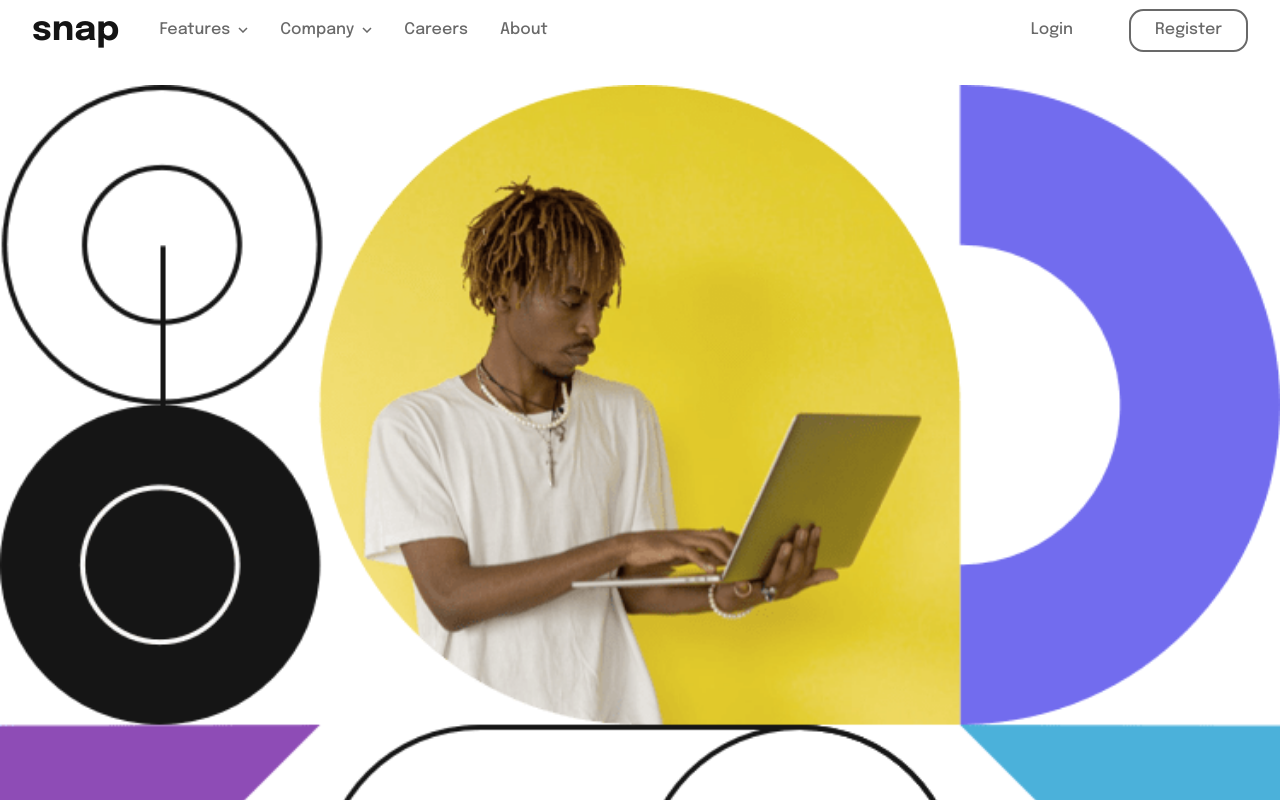
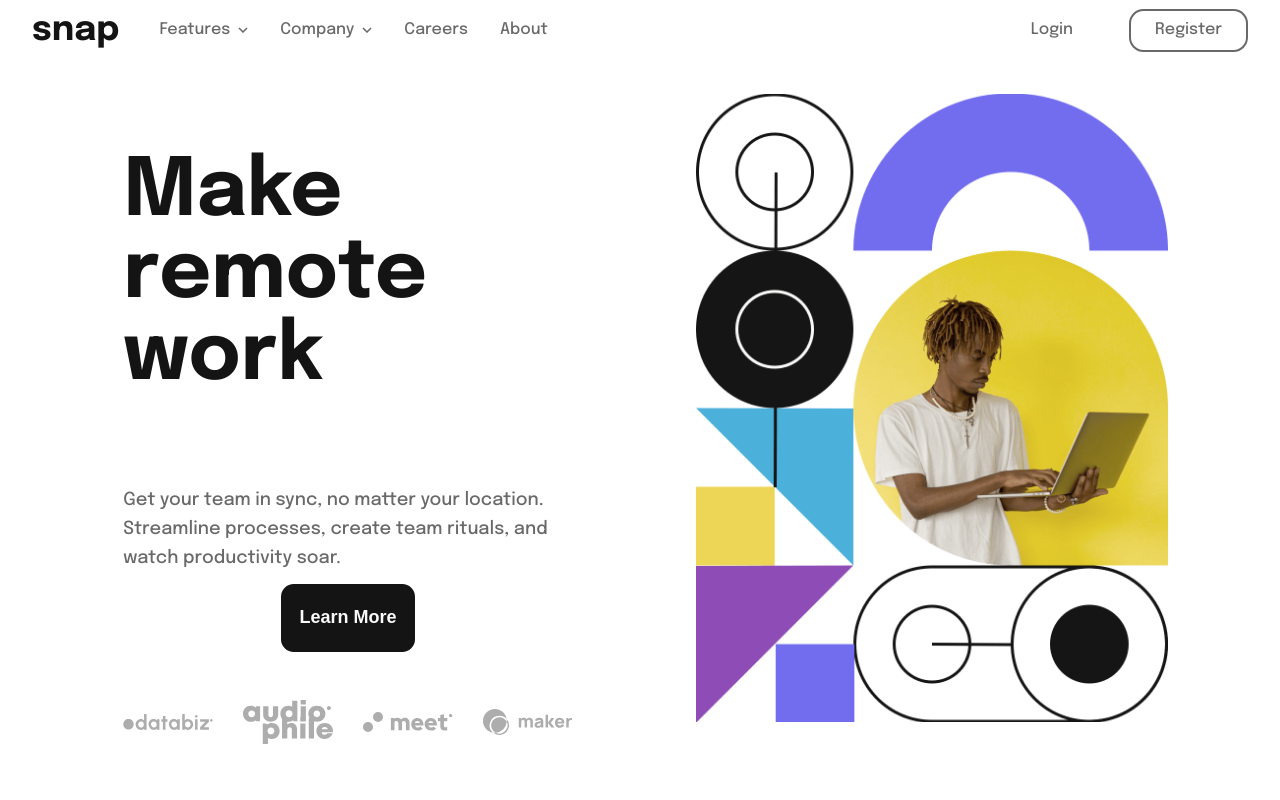
Before and after one commit to calebsg225/FM-intro-section-w-dropdowns, a React (Create React App) app: page / in a window 1280 px wide. Shown: the top 800 px of the page. Built offline with nearby package versions, Linux system fonts and the light colour scheme; the HTML template or start-up script is replaced by a standard one; a web font is replaced by a local one.

Commit message:
added nav hovers, some desktop responsiveness

```diff
--- a/src/components/Dropdown.tsx
+++ b/src/components/Dropdown.tsx
@@ -1,4 +1,4 @@
-import arrowDown from "../images/icon-arrow-down.svg";
+import { ReactComponent as ArrowDown } from "../images/icon-arrow-down.svg";
 import arrowUp from "../images/icon-arrow-up.svg";
 
 interface DropdownProps {
@@ -10,7 +10,7 @@ const Dropdown = ({title, items}:DropdownProps) => {
   return (
     <li>
       <p>{title}</p>
-      <img className="dropdown-toggle" src={arrowDown} alt="arrowDown" />
+      <ArrowDown />
     </li>
   )
 }
--- a/src/index.css
+++ b/src/index.css
@@ -90,6 +90,30 @@ main section .client-logos img {
   width: 20%;
 }
 
+@media (min-width: 937.5px) {
+  main {
+    display: grid;
+    grid-template-columns: 1fr 1fr;
+    gap: 7rem;
+    align-items: center;
+    padding: 0 7rem;
+  }
+  main .hero-image {
+    order: 1;
+    background-image: url("images/image-hero-desktop.png");
+    aspect-ratio: 1/1.33;
+  }
+  main section {
+    text-align: left;
+  }
+  main section h2 {
+    font-size: 5rem;
+    margin: 5rem 0;
+  }
+  main section p {
+    font-size: 18px;
+  }
+}
 @media (max-width: 749px) {
   .navigation-container {
     pointer-events: none;
@@ -133,9 +157,15 @@ main section .client-logos img {
   display: flex;
   align-items: center;
   list-style: none;
+  cursor: pointer;
 }
-.navigation-container .navigation .nav-item-container li .dropdown-toggle {
-  cursor: pointer;
+.navigation-container .navigation .nav-item-container li:hover p {
+  color: hsl(0deg, 0%, 8%);
+}
+.navigation-container .navigation .nav-item-container li:hover svg path {
+  stroke: hsl(0deg, 0%, 8%);
+}
+.navigation-container .navigation .nav-item-container li svg {
   margin-left: 1rem;
 }
 .navigation-container .navigation .registration-buttons-container {
@@ -179,7 +209,7 @@ main section .client-logos img {
   .navigation-container .navigation .nav-item-container {
     gap: 2rem;
   }
-  .navigation-container .navigation .nav-item-container li .dropdown-toggle {
+  .navigation-container .navigation .nav-item-container li svg {
     margin-left: 0.5rem;
   }
   .navigation-container .navigation .registration-buttons-container {
```
Also changed, not shown: src/sass/_intro.scss (+28 -0 lines), src/sass/_navigation.scss (+15 -3 lines), 1 other file (tests, documents, lock files or other folders).
